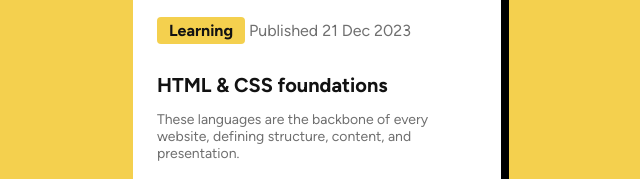
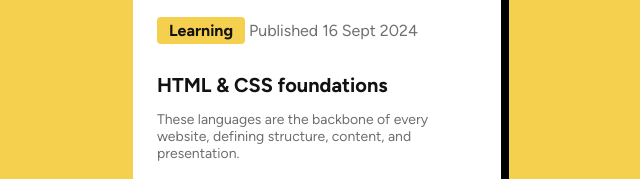
Before and after one commit to burningbeattle/Blog-Preview-Card, a plain HTML site: page index.html in a window 1280 px wide. Shown: the part 365-544 px from the top of the page, 323-963 px from the left. Drawn offline with Linux system fonts and the light colour scheme.

Commit message:
Update index.html

```diff
--- a/index.html
+++ b/index.html
@@ -12,7 +12,7 @@
         <article class="card">
             <img src="assets/images/illustration-article.svg" alt="Colorful abstract shapes representing web development concepts">
             <span class="tag">Learning</span>
-            <time class="date" datetime="2023-12-21">Published 21 Dec 2023</time>
+            <time class="date" datetime="2023-12-21">Published 16 Sept 2024</time>
             <h2>HTML & CSS foundations</h2>
             <p>These languages are the backbone of every website, defining structure, content, and presentation.</p>
             <div class="author" aria-label="Article author">
```
